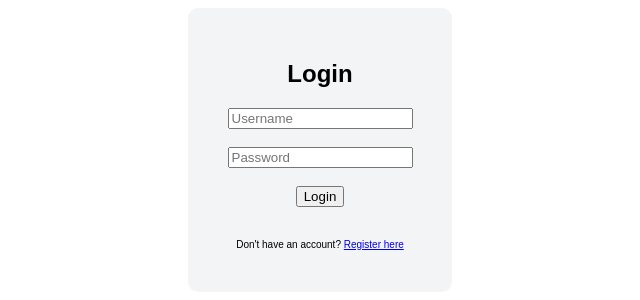
After one commit to Nirbhik01/todolist, a Django app: page /todo/login/ in a window 1280 px wide. The commit adds this page. Shown: the top 300 px of the page, without its empty margins (320-960 px from the left). Run offline with Django 5.2, Linux system fonts and the light colour scheme.

Commit message:
complete todolist

```diff
--- /dev/null
+++ b/todolist/templates/todolist/login.html
@@ -0,0 +1,62 @@
+<!DOCTYPE html>
+<html>
+<head>
+    <title>Login</title>
+</head>
+<style>
+    body{
+        display: flex   ;
+        align-items: center;
+        justify-content:center;
+
+    }
+    form{
+
+        font-family: Arial, sans-serif;
+        background-color: #f3f4f6;
+        padding: 2rem;
+        display: flex;
+        flex-direction: column;
+        width: 200px;
+        margin: auto;
+        border-radius: 10px;
+        justify-items:center;
+        align-items: center;
+    }
+    p{
+        margin-top: 2rem;
+        font-size:10px;
+    }
+</style>
+<body>
+    <form id="loginForm">
+        <h2>Login</h2>
+        <input type="text" id="username" placeholder="Username" required><br>
+        <input type="password" id="password" placeholder="Password" required><br>
+        <button type="submit">Login</button>
+        <p>Don't have an account? <a href="{% url 'todolist:register' %}">Register here</a></p>
+    </form>
+
+    <script>
+        document.getElementById("loginForm").addEventListener("submit", function(e) {
+            e.preventDefault();
+            const username = document.getElementById("username").value;
+            const password = document.getElementById("password").value;
+
+            fetch("/todo/login-user/", {
+                method: "POST",
+                headers: {'Content-Type': 'application/json'},
+                body: JSON.stringify({username, password})
+            })
+            .then(res => res.json())
+            .then(data => {
+                if(data.success) {
+                    window.location.href = "/todo/";
+                } else {
+                    alert(data.message);
+                }
+            });
+        });
+    </script>
+</body>
+</html>
--- a/todolist/urls.py
+++ b/todolist/urls.py
@@ -6,6 +6,13 @@ from .views import *
 app_name="todolist"
 urlpatterns = [
     path('', Home,name="home"),
+    path('login/', login_page, name="login"),
+    path('register/', register_page, name="register"),
+    path('register-user/', register_user, name="register_user"),
+    path('login-user/', login_user, name="login_user"),
+    path('logout/', logout_user, name="logout"),
+
+
     path('tasks/', get_tasks_all, name='get_tasks'),
     path('add-task/', add_task, name='add_task'),
     path('delete-task/<int:task_id>/', delete_task, name='delete_task'),
--- a/todolist/views.py
+++ b/todolist/views.py
@@ -1,11 +1,63 @@
-from django.shortcuts import render
+from django.shortcuts import render,redirect
 from django.http import JsonResponse
-from .models import Task
+from .models import Task,User
 from django.views.decorators.csrf import csrf_exempt
 import json
 
+def login_page(request):
+    return render(request, "todolist/login.html")
+
+def register_page(request):
+    return render(request, "todolist/register.html")
+
+
+
+@csrf_exempt
+def register_user(request):
+    if request.method == "POST":
+        data = json.loads(request.body)
+        username = data.get("username")
+        password = data.get("password")
+
+        if User.objects.filter(username=username).exists():
+            return JsonResponse({"success": False, "message": "Username already taken"})
+
+        user = User(username=username)
+        user.set_password(password)
+        user.save()
+
+        return JsonResponse({"success": True, "message": "User registered successfully"})
+
+    return JsonResponse({"success": False, "message": "Invalid request"})
+
+@csrf_exempt
+def login_user(request):
+    if request.method == "POST":
+        data = json.loads(request.body)
+        username = data.get("username")
+        password = data.get("password")
+
+        try:
+            user = User.objects.get(username=username)
+            if user.check_password(password):
+                request.session["user_id"] = user.id
+                return JsonResponse({"success": True, "message": "Login successful"})
+            else:
+                return JsonResponse({"success": False, "message": "Incorrect password"})
+        except User.DoesNotExist:
+            return JsonResponse({"success": False, "message": "User not found"})
+
+    return JsonResponse({"success": False, "message": "Invalid request"})
+
+def logout_user(request):
+    request.session.flush()
+    return redirect("todolist:login")
+
 def Home(request):
-    return render(request, "todolist/homepage.html")
+    if not request.session.get("user_id"):
+
+        return redirect("todolist:login")
+    return render(request, "todolist/homepage.html",{"user_name": User.objects.get(id=request.session["user_id"]).username})
 
 def get_tasks_all(request):
     tasks = Task.objects.all().values("id","task_text","task_description", "task_label", "task_status","due_date")
```
Also changed, not shown: todolist/models.py (+20 -0 lines), todolist/templates/todolist/homepage.html (+12 -0 lines), todolist/templates/todolist/register.html (added, +55 -0 lines), db.sqlite3, todolist/migrations/0004_user.py (added).
